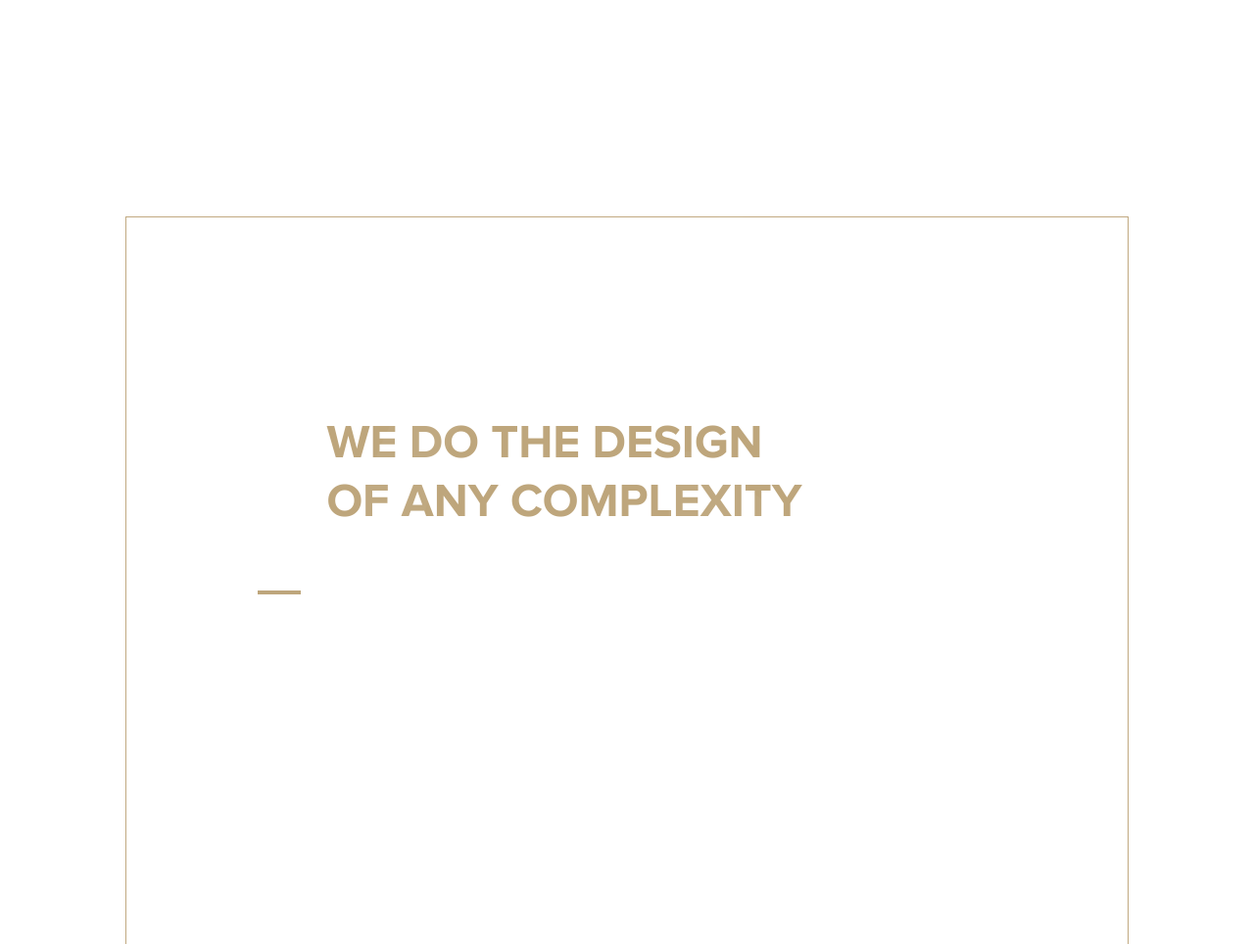
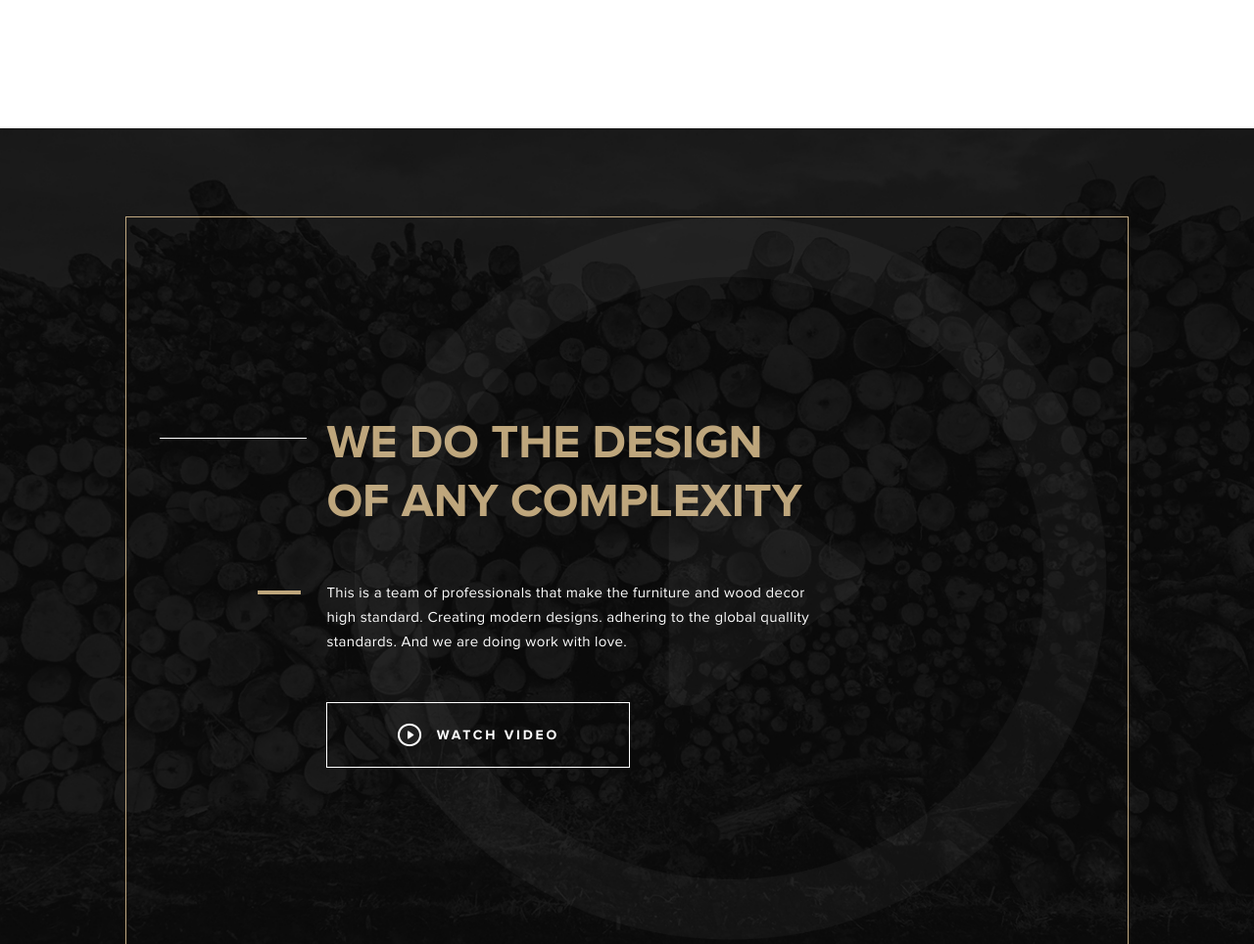
Before and after one commit to Lam4ek/Frontend, a plain HTML site: page mp2/index.html in a window 1280 px wide. Shown: the part 2820-3784 px from the top of the page at 98% size. Drawn offline with Linux system fonts and the light colour scheme; the site is published under a folder, as on GitHub Pages, so addresses that start at the root find nothing.

Commit message:
Update style.css

```diff
--- a/mp2/css/style.css
+++ b/mp2/css/style.css
@@ -751,7 +751,7 @@ body{
 }
 
 .about__video{
-	background: url("/images/products/products-video.jpg");
+	background: url("../images/products/products-video.jpg");
 	background-size: cover;
 	background-repeat: no-repeat;
 	background-position: center;
```
